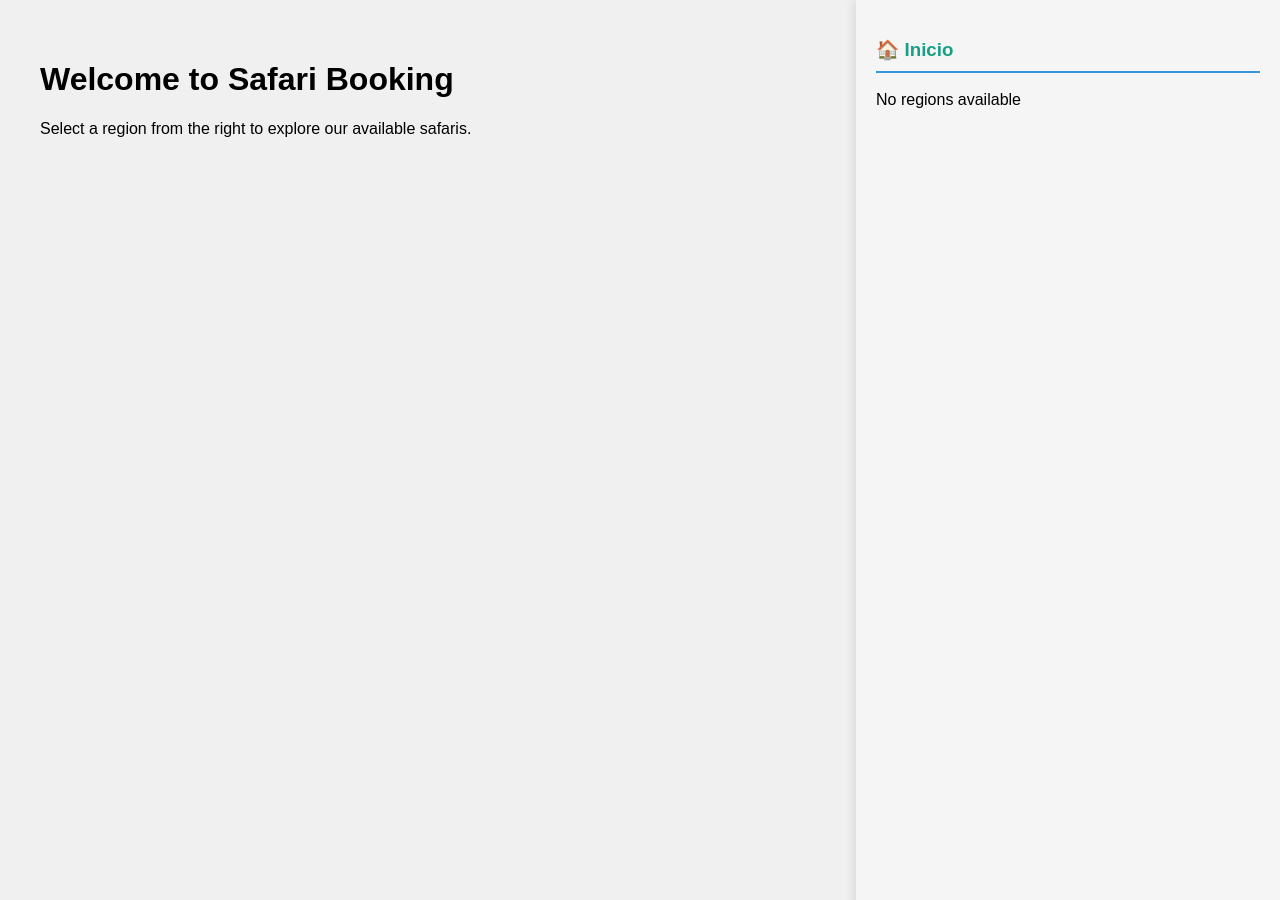
After one commit to pedrotenza/toursafariafrica.com, a Django app: template root/app/templates/app/home.html in a window 1280 px wide. The commit adds this page. Run offline with Django 5.2, Linux system fonts and the light colour scheme; the template is opened without the code that fills it, so the values that code supplies are empty.

Commit message:
home page incorporated

```diff
--- a/root/app/templates/app/base.html
+++ b/root/app/templates/app/base.html
@@ -66,7 +66,7 @@
     </div>
 
     <div class="safari-menu">
-        <h3>Safaris</h3>
+        <h3><a href="{% url 'home' %}">🏠 Inicio</a></h3> <!-- 👈 ENLACE AL HOME AÑADIDO AQUÍ -->
         {% for region in regions %}
             <strong>{{ region.name }}</strong>
             <ul>
--- /dev/null
+++ b/root/app/templates/app/home.html
@@ -0,0 +1,7 @@
+
+{% extends 'app/base.html' %}
+
+{% block content %}
+<h1>Welcome to Safari Booking</h1>
+<p>Select a region from the right to explore our available safaris.</p>
+{% endblock %}
--- a/root/app/urls.py
+++ b/root/app/urls.py
@@ -2,6 +2,7 @@ from django.urls import path
 from . import views
 
 urlpatterns = [
-    path('', views.safari_list, name='safari_list'),
-    path('safari/<int:safari_id>/', views.safari_detail, name='safari_detail'),
+    path('', views.home, name='home'),  # Página de inicio
+    path('safaris/', views.safari_list, name='safari_list'),  # Lista de safaris
+    path('safari/<int:safari_id>/', views.safari_detail, name='safari_detail'),  # Detalles de un safari específico
 ]
```
Also changed, not shown: root/app/views.py (+10 -4 lines).
